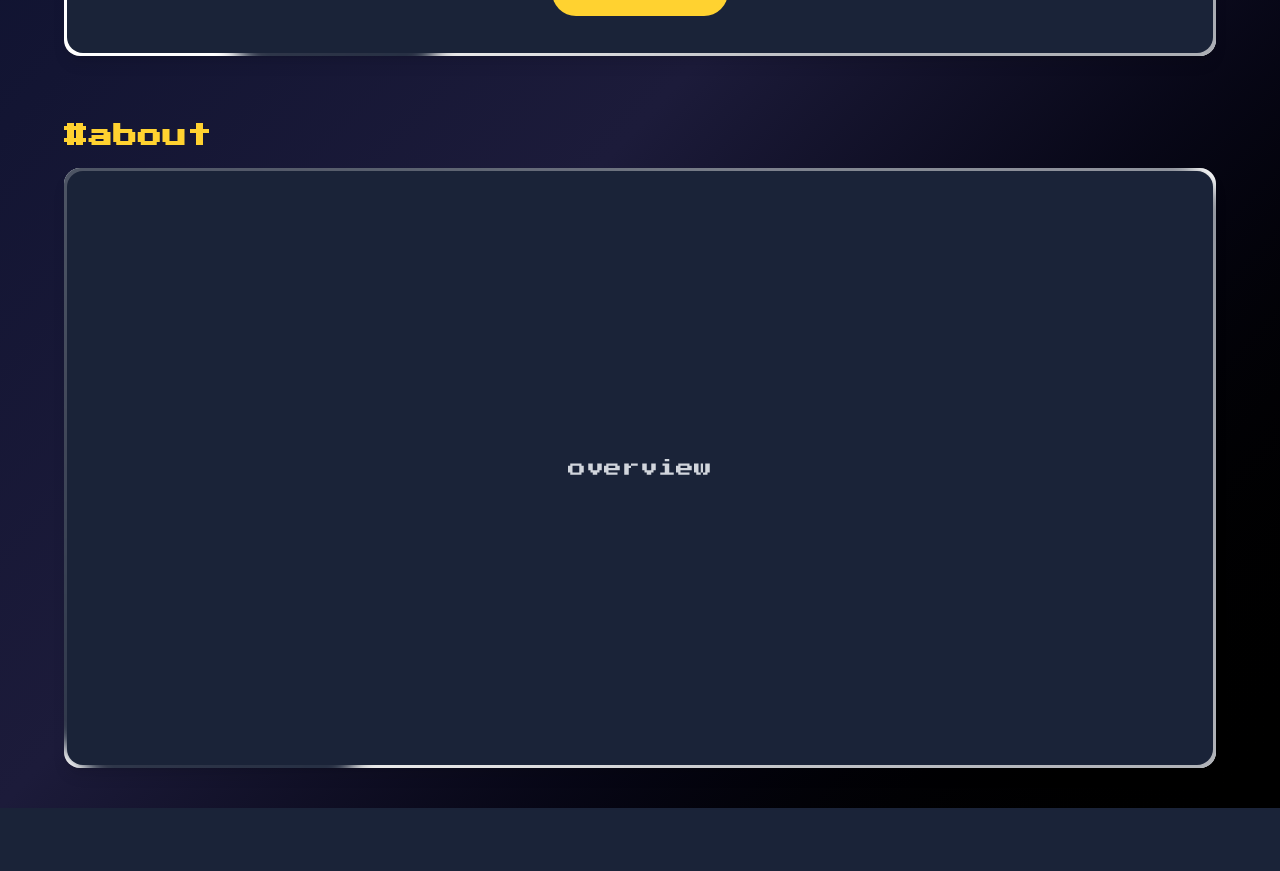
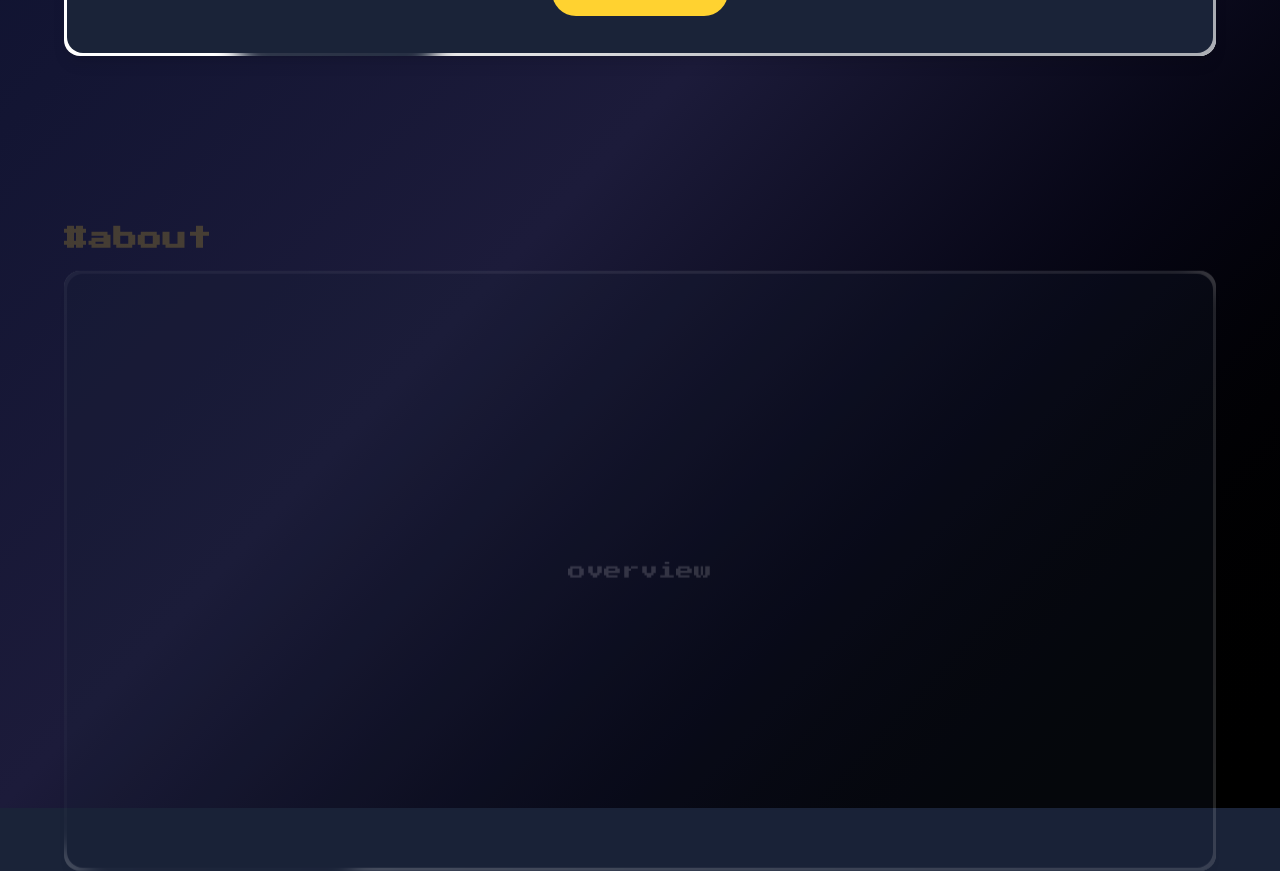
Before and after one commit to DevincciLee/my-portfolio, a React (Vite) app: page /vinnySushiPortfolio/info in a window 1280 px wide. Shown: the part 560-1431 px from the top of the page. Before the commit the page ends 1368 px from the top, so only its background shows below. Built offline with nearby package versions, Linux system fonts and the light colour scheme.

Commit message:
edited animations

```diff
--- a/src/components/Navbar.jsx
+++ b/src/components/Navbar.jsx
@@ -20,7 +20,7 @@ const Navbar = () => {
   ];
 
   return (
-    <div className='navbar flex justify-evenly items-center h-24 w-full max-w-[100%] text-white py-0'>
+    <div className='animate-loadstart navbar flex justify-evenly items-center h-24 w-full max-w-[100%] text-white py-0'>
       {/* Logo */}
       <h1 className='flex items-center rounded-xl'>
         <a href='https://github.com/DevincciLee' aria-label="Home" className='flex items-center gap-0'>
--- a/src/pages/Homepage.jsx
+++ b/src/pages/Homepage.jsx
@@ -8,11 +8,11 @@ const Homepage = () => {
             <Navbar />
             <main className="flex flex-col items-center px-4 py-10 gap-16">
                 {/* Overview Section */}
-                <section className="w-full max-w-6xl">
+                <section  className="w-full max-w-6xl">
                     <header className="mb-4">
                         <h2 className="text-xl md:text-2xl font-semibold tracking-wide text-amber-300">#overview</h2>
                     </header>
-                    <div className="glass rounded-2xl p-6 md:p-10 flex flex-col gap-6 items-center text-center shadow-lg backdrop-blur-md bg-white/10">
+                    <div id="view" className="glass rounded-2xl p-6 md:p-10 flex flex-col gap-6 items-center text-center shadow-lg backdrop-blur-md bg-white/10">
                         <h2 className="text-lg md:text-3xl font-bold text-white">
                             From ZEROs to ONEs, Designs to Code, and Codes to Systems.
                         </h2>
@@ -36,7 +36,7 @@ const Homepage = () => {
                 </section>
 
                 {/* About Section */}
-                <section id="about" className="w-full max-w-6xl">
+                <section id="view" className="w-full max-w-6xl">
                     <header className="mb-4">
                         <h2 className="text-xl md:text-2xl font-semibold tracking-wide text-amber-300">#about</h2>
                     </header>
```
